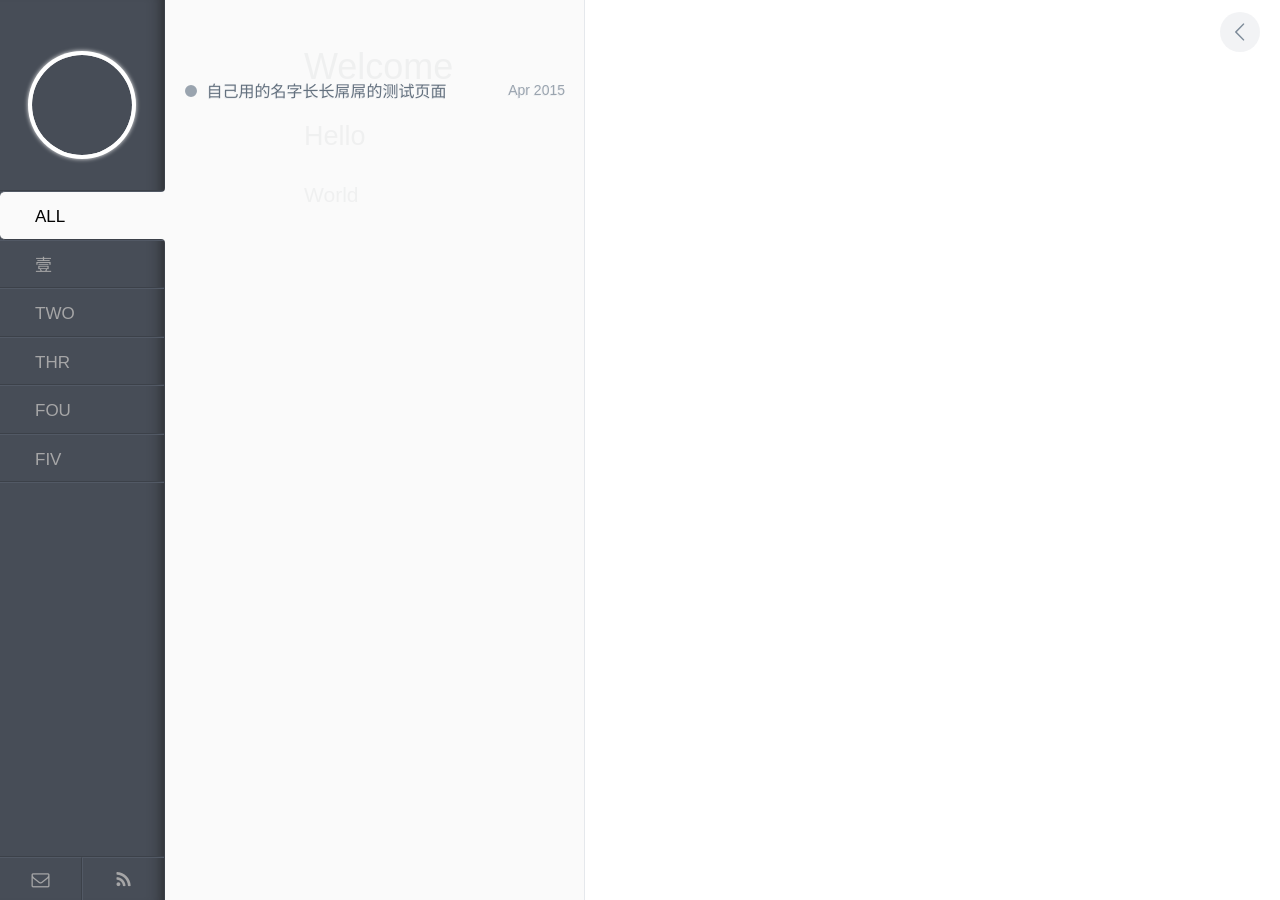
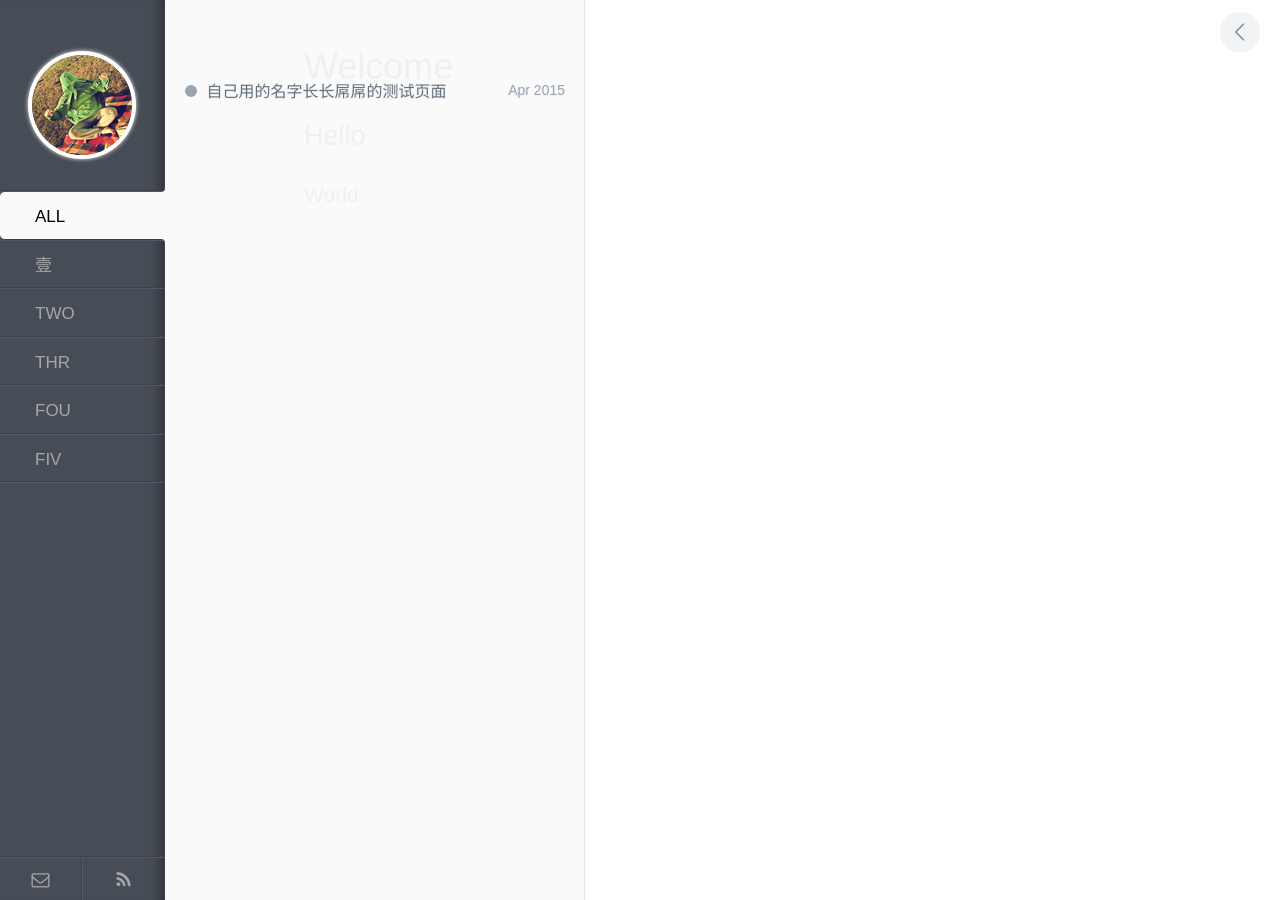
Before and after one commit to weiier/blog, a Jekyll site: the page built from index.html, in a window 1280 px wide. Built offline with Jekyll 4.4.1, drawn with Linux system fonts in a browser that asks for light colours.

Commit message:
chinese test

```diff
--- a/assets/css/style.css
+++ b/assets/css/style.css
@@ -105,7 +105,7 @@ a {
   width: 100px;
   height: 100px;
   margin: 55px auto 35px;
-  background: url(../assets/img/avatar.png);
+  background: url(../img/avatar.png);
   border-radius: 50%;
   box-shadow: 0 0 0px 4px white, 0 0 4px 4px #eee;
   overflow: hidden;
@@ -118,7 +118,7 @@ a {
     animation: spin .35s linear infinite; }
   @media (-webkit-min-device-pixel-ratio: 2), (min-resolution: 192dpi) {
     #avatar {
-      background: url(/assets/img/avatar@2X.png);
+      background: url(../img/avatar@2X.png);
       -webkit-background-size: 100px 100px;
       -moz-background-size: 100px 100px;
       background-size: 100px 100px; } }
@@ -238,7 +238,7 @@ a {
 #mobile-avatar {
   width: 50px;
   height: 50px;
-  background: url(../assets/img/avatar.png);
+  background: url(../img/avatar.png);
   -webkit-background-size: 50px 50px;
   -moz-background-size: 50px 50px;
   background-size: 50px 50px;
```
